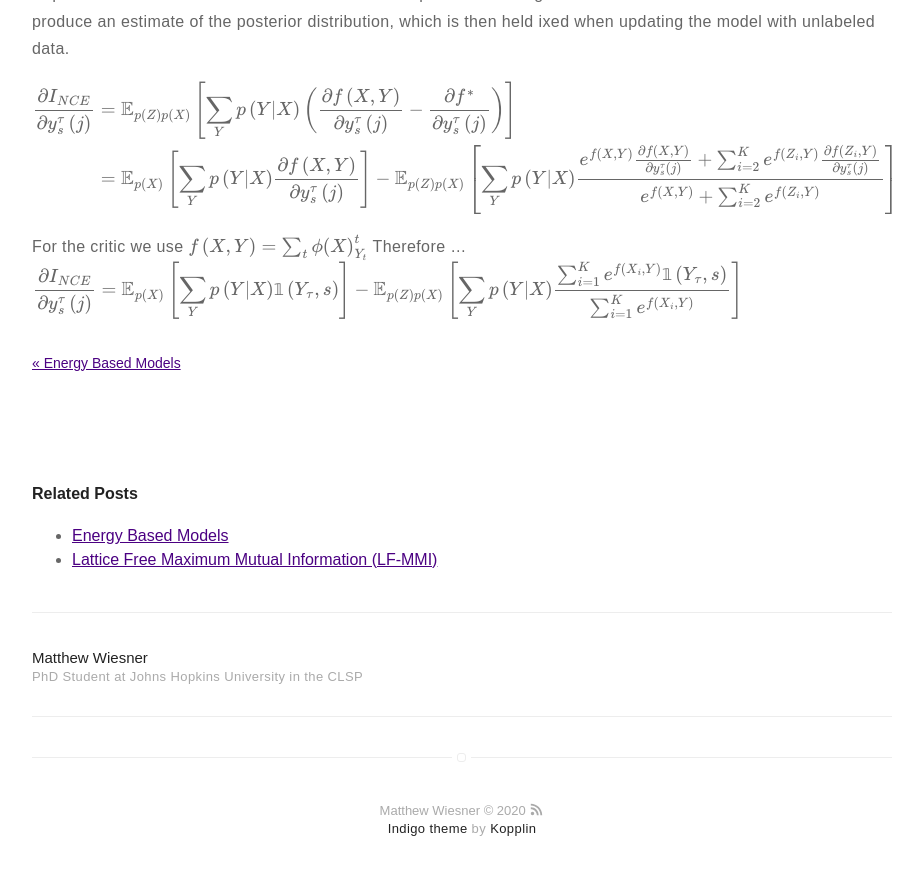
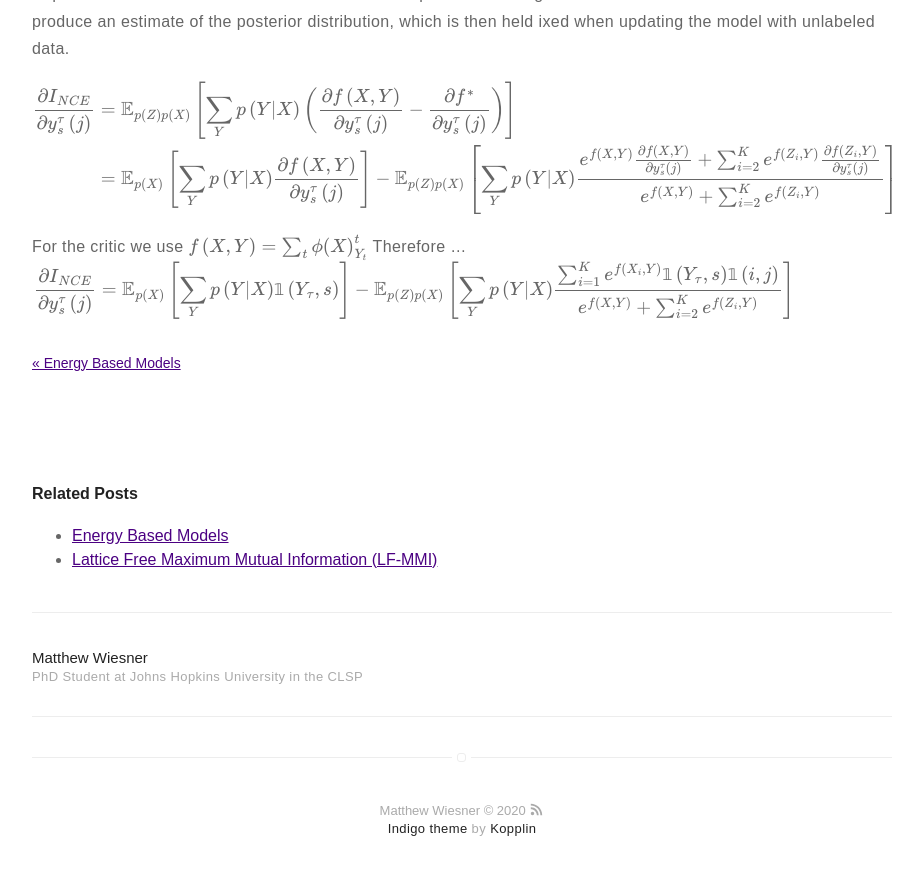
Before and after one commit to m-wiesner/m-wiesner.github.io, a Jekyll site: the page built from _posts/2020-10-30-Variational-Bounds-on-Mutual-Information.markdown, in a window 1280 px wide and 900 px high, scrolled down 7123 px. Shown: the top 875 px of the window, without its empty margins (178-1101 px from the left). Built offline with Jekyll 4.4.1, drawn with Linux system fonts in a browser that asks for light colours; formulas are drawn with MathJax 3.

Commit message:
Update 2020-10-30-Variational-Bounds-on-Mutual-Information.markdown

```diff
--- a/_posts/2020-10-30-Variational-Bounds-on-Mutual-Information.markdown
+++ b/_posts/2020-10-30-Variational-Bounds-on-Mutual-Information.markdown
@@ -257,7 +257,7 @@
 For the critic we use $$f\left(X, Y\right) = \sum_{t} \phi\left(X\right)_{Y_t}^t$$
 Therefore ...
 $$\begin{align}
-\frac{\partial I_{NCE}}{\partial y_s^{\tau}\left(j\right)} &= \mathbb{E}_{p\left(X\right)} \left[\sum_{Y} p\left(Y | X\right) \mathbb{1}\left(Y_{\tau}, s\right) \right] - \mathbb{E}_{p\left(Z\right)p\left(X\right)} \left[\sum_{Y} p\left(Y | X\right) \frac{\sum_{i=1}^K e^{f\left(X_i, Y\right)} \mathbb{1}\left(Y_{\tau}, s\right)}{\sum_{i=1}^K e^{f\left(X_i, Y\right)}}\right]
+\frac{\partial I_{NCE}}{\partial y_s^{\tau}\left(j\right)} &= \mathbb{E}_{p\left(X\right)} \left[\sum_{Y} p\left(Y | X\right) \mathbb{1}\left(Y_{\tau}, s\right) \right] - \mathbb{E}_{p\left(Z\right)p\left(X\right)} \left[\sum_{Y} p\left(Y | X\right) \frac{\sum_{i=1}^K e^{f\left(X_i, Y\right)} \mathbb{1}\left(Y_{\tau}, s\right)\mathbb{1}\left(i, j\right)}{e^{f\left(X, Y\right)} + \sum_{i=2}^K e^{f\left(Z_i, Y\right)}}\right]
 \end{align}$$
 <!--
 &= \mathbb{E}_{p\left(Z\right)p\left(X\right)} \left[\sum_Y p\left(Y|X\right) \left(f\left(X, Y\right) - \log{\frac{1}{K}\left(e^{f\left(X, Y\right)} + \sum_{i=2}^{K}
```
